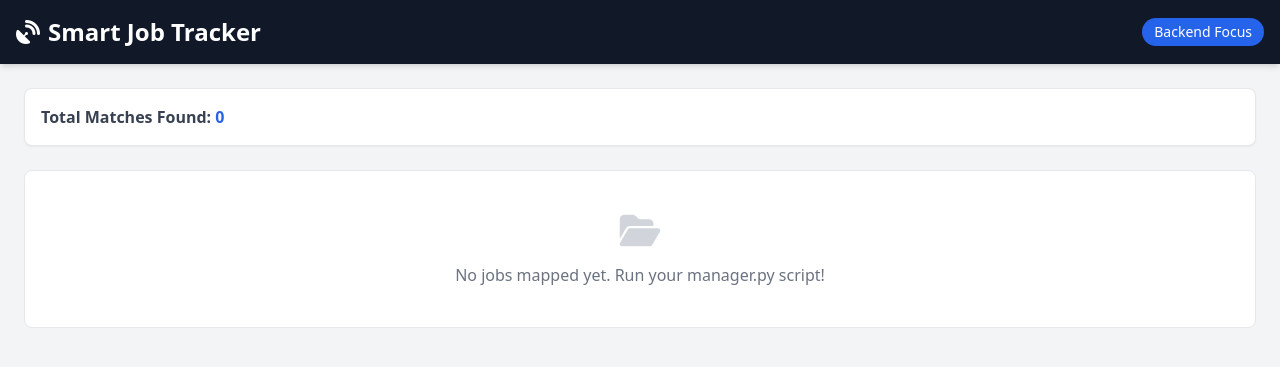
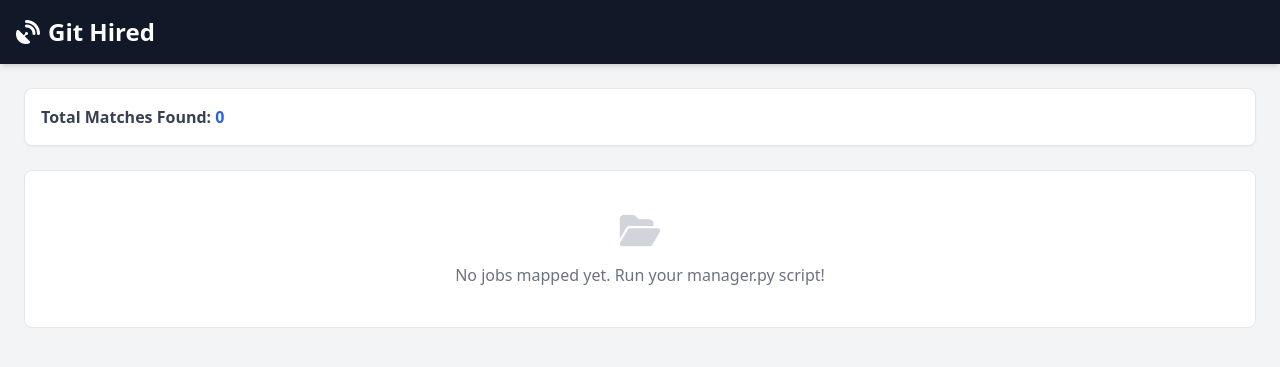
Before and after one commit to juliana-barreto/git-hired, a Flask app: page / in a window 1280 px wide. Shown: the top 367 px of the page. Run offline with Flask 3, Linux system fonts and the light colour scheme; data that the repository does not hold is empty; some libraries are stand-ins or nearby versions.

```diff
--- a/app/templates/index.html
+++ b/templates/index.html
@@ -12,9 +12,8 @@
     <nav class="bg-gray-900 text-white p-4 shadow-md">
       <div class="container mx-auto flex justify-between items-center">
         <h1 class="text-2xl font-bold">
-          <i class="fa-solid fa-satellite-dish mr-2"></i>Smart Job Tracker
+          <i class="fa-solid fa-satellite-dish mr-2"></i>Git Hired
         </h1>
-        <span class="text-sm bg-blue-600 px-3 py-1 rounded-full">Backend Focus</span>
       </div>
     </nav>
 
```
Also changed, not shown: scraper/__init__.py (deleted).
